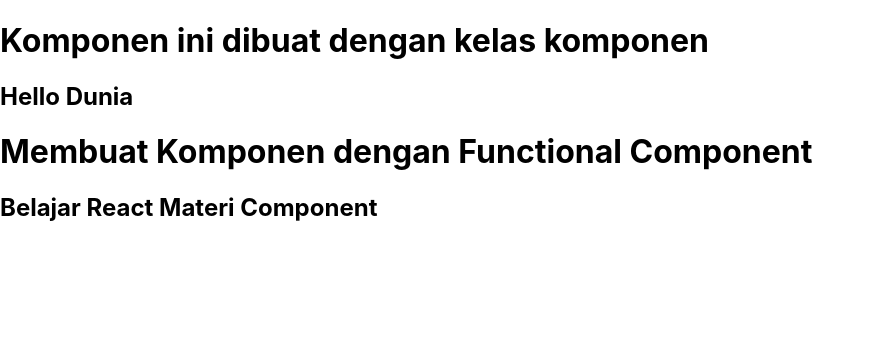
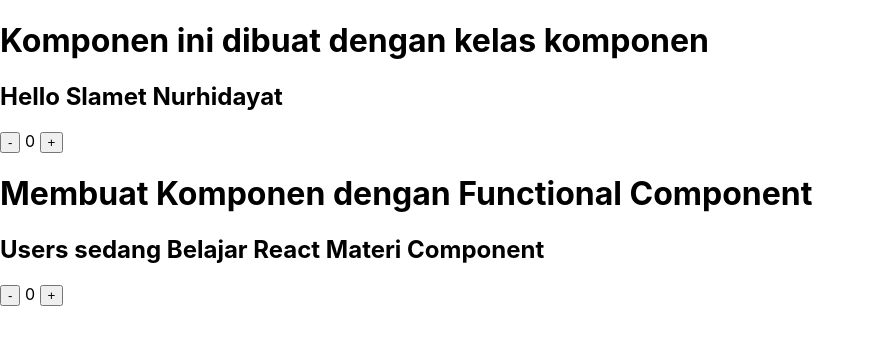
Before and after one commit to Memetz45/learn_reactjs, a React (Create React App) app: page / in a window 1280 px wide. Shown: the top 344 px of the page, without its empty margins (0-875 px from the left). Built offline with nearby package versions, Linux system fonts and the light colour scheme.

Commit message:
materi props dan state

```diff
--- a/src/App.js
+++ b/src/App.js
@@ -1,11 +1,10 @@
 import Komponen from "./Materi/Komponen";
-import FunctionalComponent from "./Materi/Komponen/Pembahasan/functionalComponent";
+
 
 function App() {
   return (
     <div className="App">
       <Komponen/>
-      <FunctionalComponent/>
     </div>
   );
 }
--- a/src/Materi/Komponen/Pembahasan/classcomponent.jsx
+++ b/src/Materi/Komponen/Pembahasan/classcomponent.jsx
@@ -1,16 +1,45 @@
 import React from "react";
+import PropTypes from 'prop-types';
 
 class ClassComponent extends React.Component {
+    // constructor(props) {
+    //     super(props)
+    //     this.state = {
+    //         value: 0
+    //     }
+    //        this.handlePlus = this.handlePlus.bind(this);
+    //        this.handleMinus = this.handleMinus.bind(this);
+    // }
+    // di refactoring
+    state = {
+        value: 0
+    }
+    handlePlus = () => {
+        this.setState({value: this.state.value + 1})
+    }
+    handleMinus = () => {
+        if(this.state.value>0){
+            this.setState({value: this.state.value - 1})
+        }
 
+    }
     render(){
         return(
             <div>
             <h1>Komponen ini dibuat dengan kelas komponen</h1>
-            <h2>Hello Dunia</h2>
+            <h2>Hello {this.props.nama}</h2>
+            <button onClick = {this.handleMinus}>-</button>
+            <span>{` `} {this.state.value} {` `}</span>
+            <button onClick={this.handlePlus}>+</button>
             </div>
         )
 
     }
 }
 
+// isRequired type data pada props yang wajib diisi propsnya sesuai type data yang di setting
+// jika data props nya tidak diisi maka akan terbaca error di consolenya, kemudian data yang diisi sesuai type data yang d setting
+ClassComponent.propTypes = {
+    nama : PropTypes.string.isRequired
+}
 export default ClassComponent;
--- a/src/Materi/Komponen/Pembahasan/functionalComponent.jsx
+++ b/src/Materi/Komponen/Pembahasan/functionalComponent.jsx
@@ -1,9 +1,29 @@
-const FunctionalComponent = () => {
+import React, { useState } from "react";
+const FunctionalComponent = ({nama}) => {
+    // mengakali functional component agar bisa menggunakan state dengan bantuan hook
+    const [value, setValue] = useState(0);
+
+    const handlePlus = () => {
+        setValue(value + 1);
+    }
+    const handleMinus = () => {
+        if(value > 0) {
+            setValue(value - 1);
+        }
+
+    }
     return (
         <div>
             <h1>Membuat Komponen dengan Functional Component</h1>
-            <h2>Belajar React Materi Component</h2>
+            <h2>{nama} sedang Belajar React Materi Component</h2>
+            <button onClick={handleMinus}>-</button>
+            <span>{` `} {value} {` `}</span>
+            <button onClick={handlePlus}>+</button>
         </div>
     )
 }
+// nilai default props akan otomatis terpanggil jika tidak terdapat props
+FunctionalComponent.defaultProps = {
+    nama : 'Users'
+}
 export default FunctionalComponent;
--- a/src/Materi/Komponen/index.jsx
+++ b/src/Materi/Komponen/index.jsx
@@ -1,12 +1,15 @@
 import React from "react";
 import ClassComponent from "./Pembahasan/classcomponent";
+import FunctionalComponent from "./Pembahasan/functionalComponent"
+
 
 export default class Komponen extends React.Component {
 
     render(){
         return (
             <div>
-                <ClassComponent />
+                <ClassComponent nama= "Slamet Nurhidayat"/>
+                <FunctionalComponent />
             </div>
         )
     }
```
